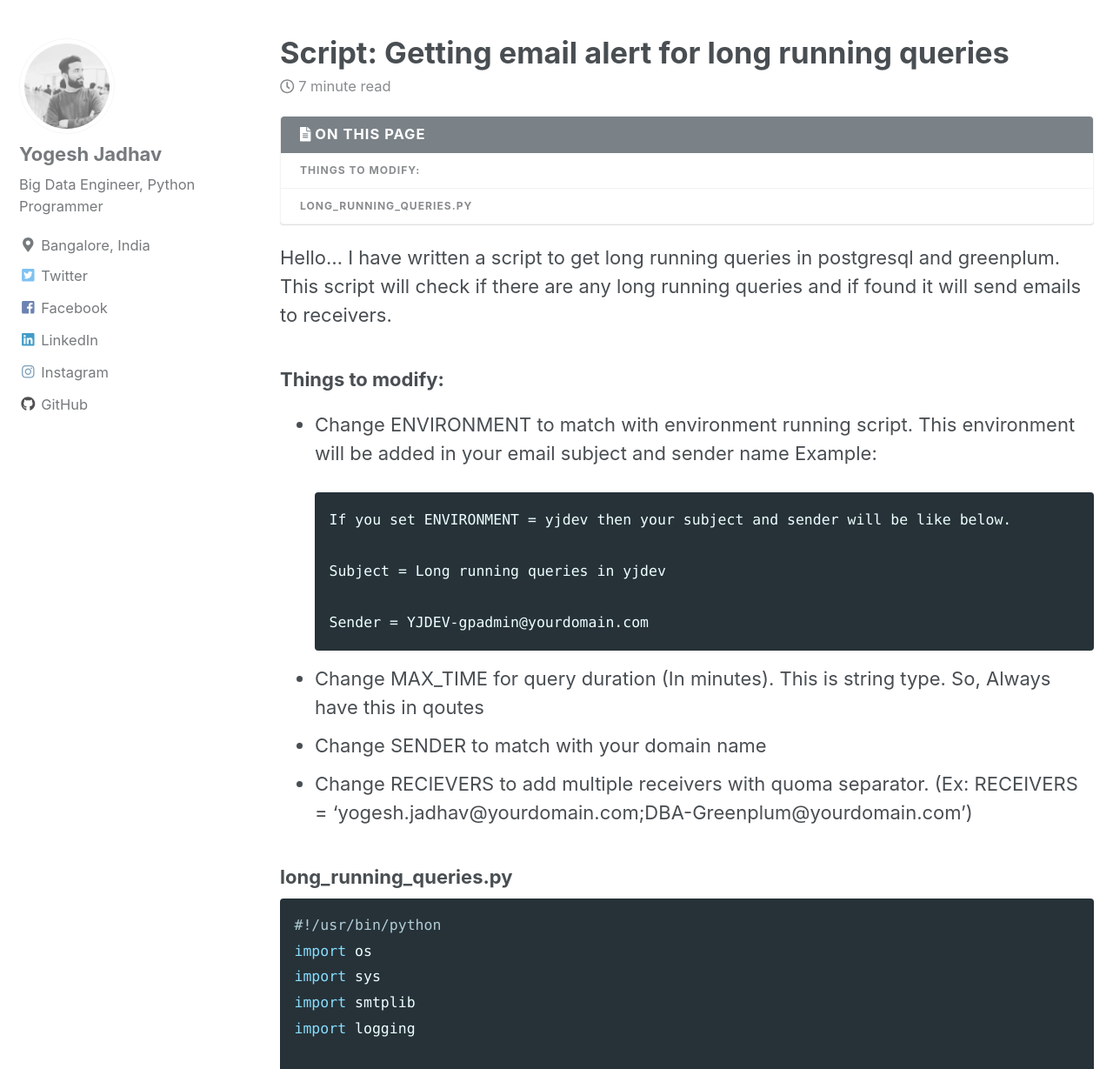
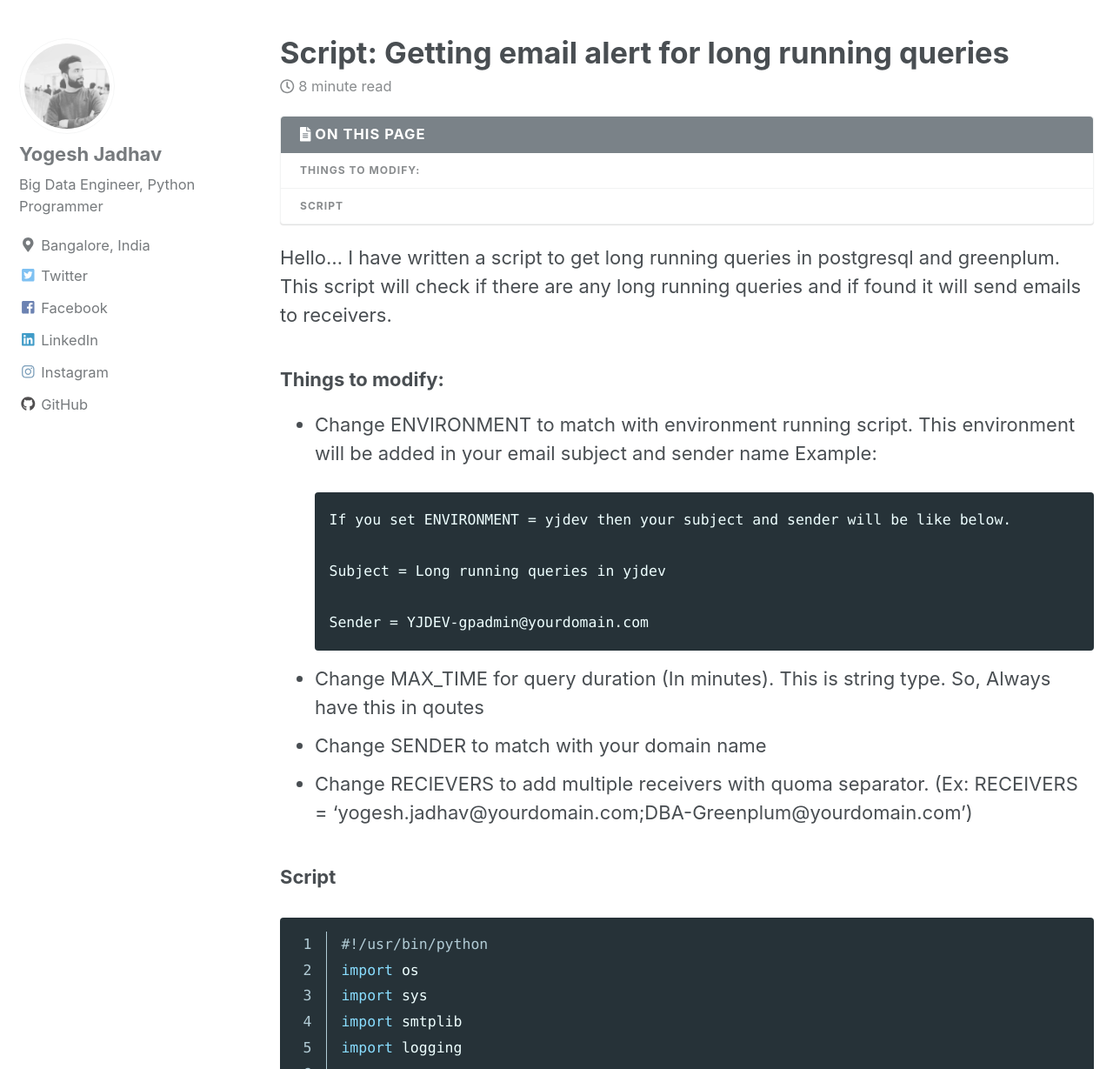
Before and after one commit to pgyogesh/blog, a Jekyll site: the page built from _posts/2018-02-09-long-running-queries.md, in a window 1280 px wide and 1400 px high, scrolled down 356 px. Shown: the part 171-1400 px from the top of the window at 87% size. Built offline with Jekyll 4.4.1, drawn with Linux system fonts in a browser that asks for light colours; nearby versions of some CDN libraries; comment, search, counter and statistics services are not loaded; a style sheet for code colours, icons or effects is not loaded; some of the changed text lies outside the part shown.

Commit message:
Update 2018-02-09-long-running-queries.md

````diff
--- a/_posts/2018-02-09-long-running-queries.md
+++ b/_posts/2018-02-09-long-running-queries.md
@@ -28,9 +28,9 @@ Hello... I have written a script to get long running queries in postgresql and g
   - Change SENDER to match with your domain name
   - Change RECIEVERS to add multiple receivers with quoma separator. (Ex: RECEIVERS = 'yogesh.jadhav@yourdomain.com;DBA-Greenplum@yourdomain.com')
 
-### long_running_queries.py
+### Script
 
-```python
+{% highlight python linenos %}
 #!/usr/bin/python
 import os
 import sys
@@ -92,6 +92,7 @@ if IS_LONG_RUNNING:
 else:
         logging.info("No queries are running for longer time. No need to send email")
 logging.info("Completed Successfully")
-```
+
+{% endhighlight %}
 
 If you have any issues or suggestions for this script, Hit it [here](https://github.com/pgyogesh/greenplum_dba/issues/new?title=Issue%20long%20running%20queries%20script:)
````
